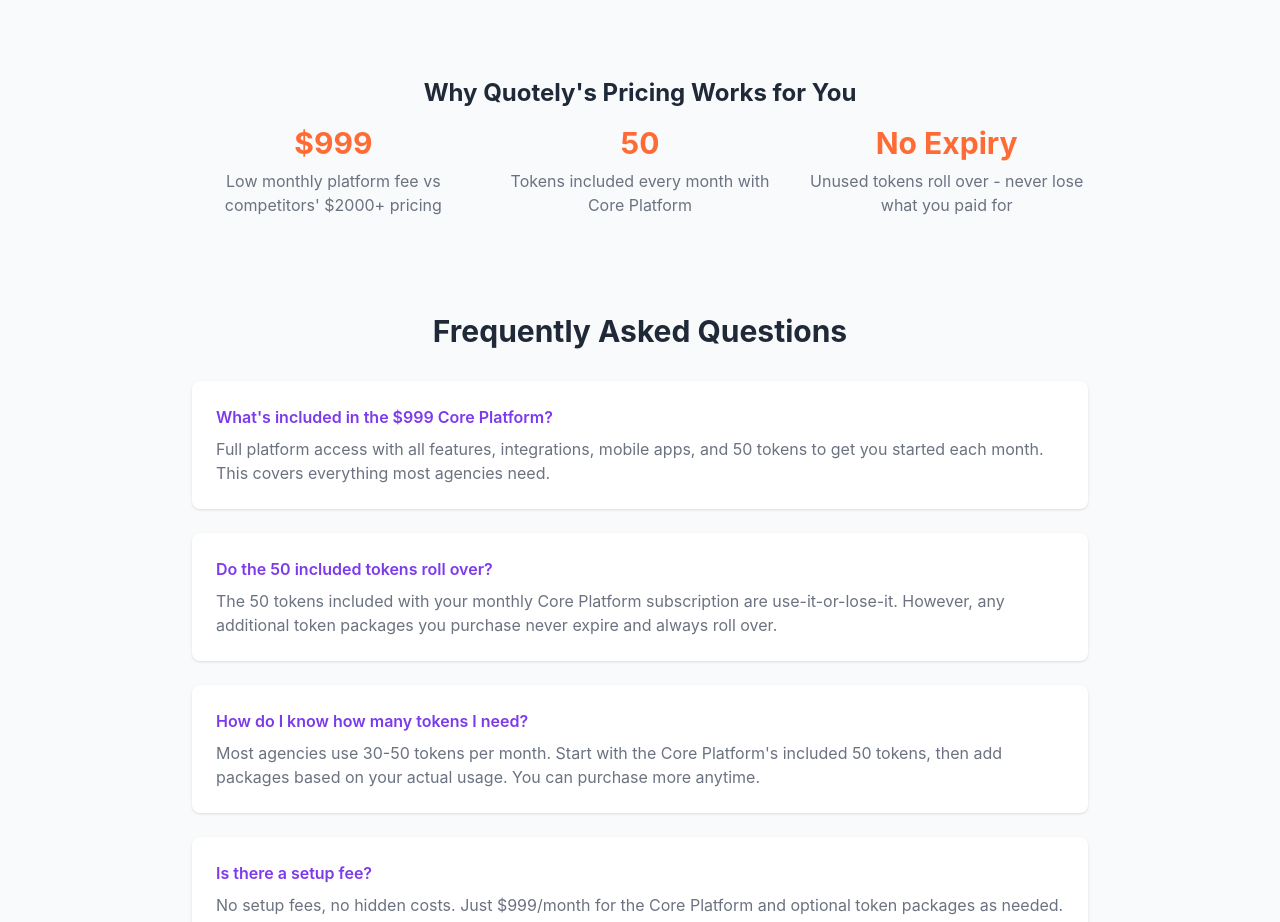
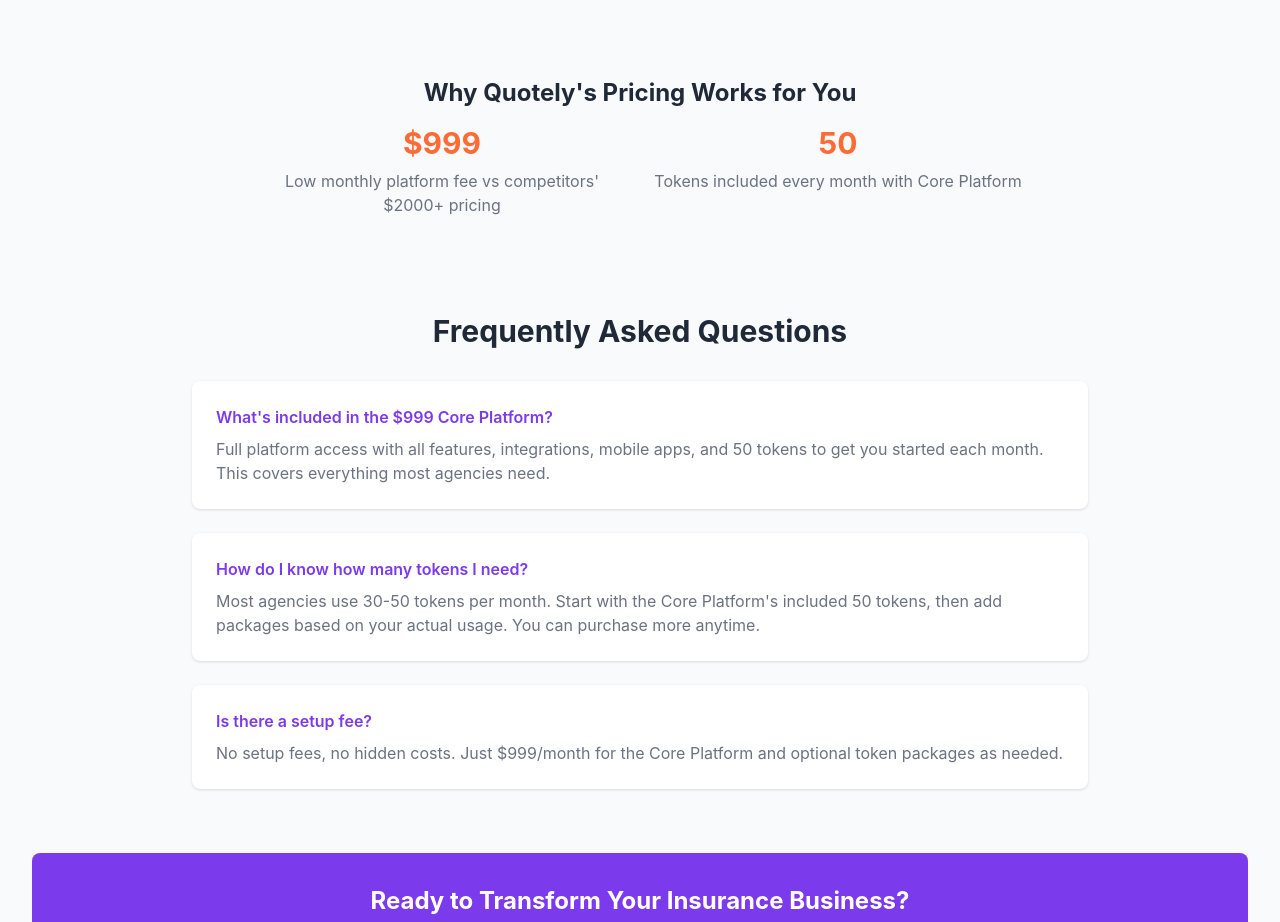
Before and after one commit to QuotelyAi/quotely-spa, a React (Vite) app: page /pricing in a window 1280 px wide. Shown: the part 1660-2582 px from the top of the page. Built offline with nearby package versions, Linux system fonts and the light colour scheme.

Commit message:
Remove false claims about tokens rolling over and no expiry

```diff
--- a/src/pages/Pricing.tsx
+++ b/src/pages/Pricing.tsx
@@ -223,7 +223,7 @@
           <h2 className="text-2xl font-bold mb-4" style={{ color: theme.colors.textPrimary }}>
             Why Quotely's Pricing Works for You
           </h2>
-          <div className="grid md:grid-cols-3 gap-6 max-w-4xl mx-auto">
+          <div className="grid md:grid-cols-2 gap-6 max-w-3xl mx-auto">
             <div>
               <div className="text-3xl font-bold mb-2" style={{ color: theme.colors.secondary }}>
                 $999
@@ -238,14 +238,6 @@
               </div>
               <p style={{ color: theme.colors.textSecondary }}>
                 Tokens included every month with Core Platform
-              </p>
-            </div>
-            <div>
-              <div className="text-3xl font-bold mb-2" style={{ color: theme.colors.secondary }}>
-                No Expiry
-              </div>
-              <p style={{ color: theme.colors.textSecondary }}>
-                Unused tokens roll over - never lose what you paid for
               </p>
             </div>
           </div>
@@ -263,14 +255,6 @@
               </h3>
               <p style={{ color: theme.colors.textSecondary }}>
                 Full platform access with all features, integrations, mobile apps, and 50 tokens to get you started each month. This covers everything most agencies need.
-              </p>
-            </div>
-            <div className="bg-white rounded-lg shadow p-6">
-              <h3 className="font-semibold mb-2" style={{ color: theme.colors.primary }}>
-                Do the 50 included tokens roll over?
-              </h3>
-              <p style={{ color: theme.colors.textSecondary }}>
-                The 50 tokens included with your monthly Core Platform subscription are use-it-or-lose-it. However, any additional token packages you purchase never expire and always roll over.
               </p>
             </div>
             <div className="bg-white rounded-lg shadow p-6">
```
